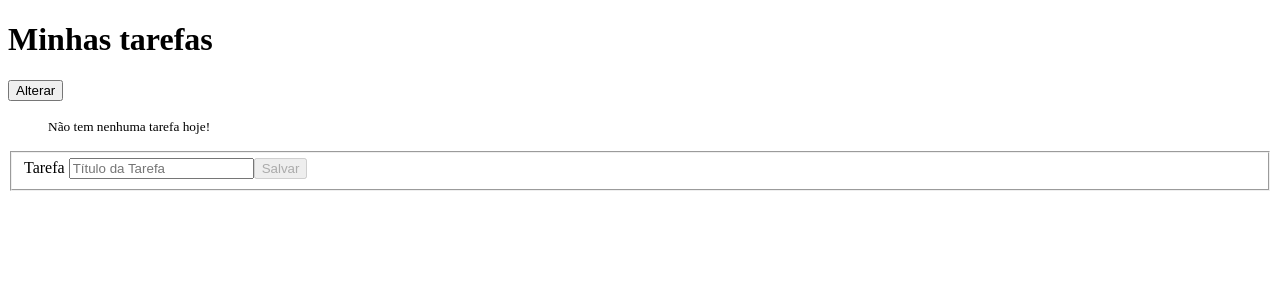
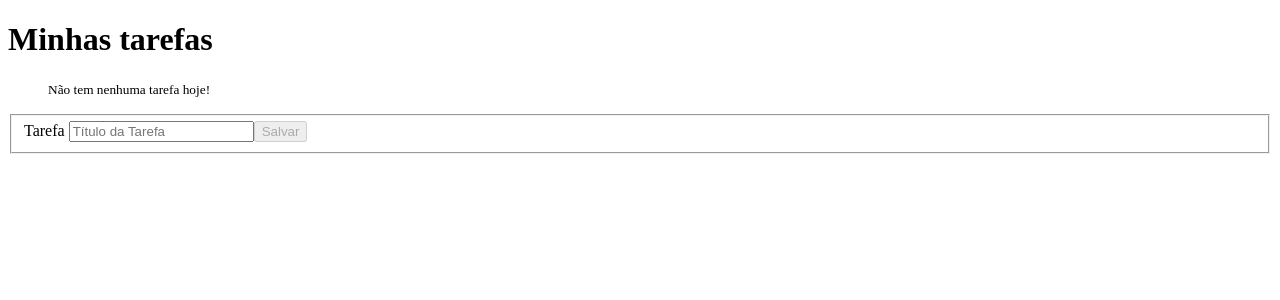
Before and after one commit to BrenoRev/BrenoRev.github.io, an Angular app: page / in a window 1280 px wide. Shown: the top 300 px of the page. Built offline with nearby package versions, Linux system fonts and the light colour scheme.

Commit message:
Retirando botão de alterar o texto da H1

```diff
--- a/src/app/app.component.html
+++ b/src/app/app.component.html
@@ -1,5 +1,4 @@
 <h1>{{title}}</h1>
-<button (click)="alterarTexto()">Alterar</button>
 <ul>
   <p *ngIf="todos.length===0"><small>Não tem nenhuma tarefa hoje!</small></p>
   <li *ngFor="let todo of todos">
--- a/src/app/app.component.ts
+++ b/src/app/app.component.ts
@@ -35,10 +35,6 @@ export class AppComponent {
     this.form.reset();
   }
 
-  alterarTexto(): void {
-    this.title = "Texto Alterado";
-  }
-
   remove(todo: Todo){
     // Achar o index do todo passado como parametro
     const index = this.todos.indexOf(todo);
```
